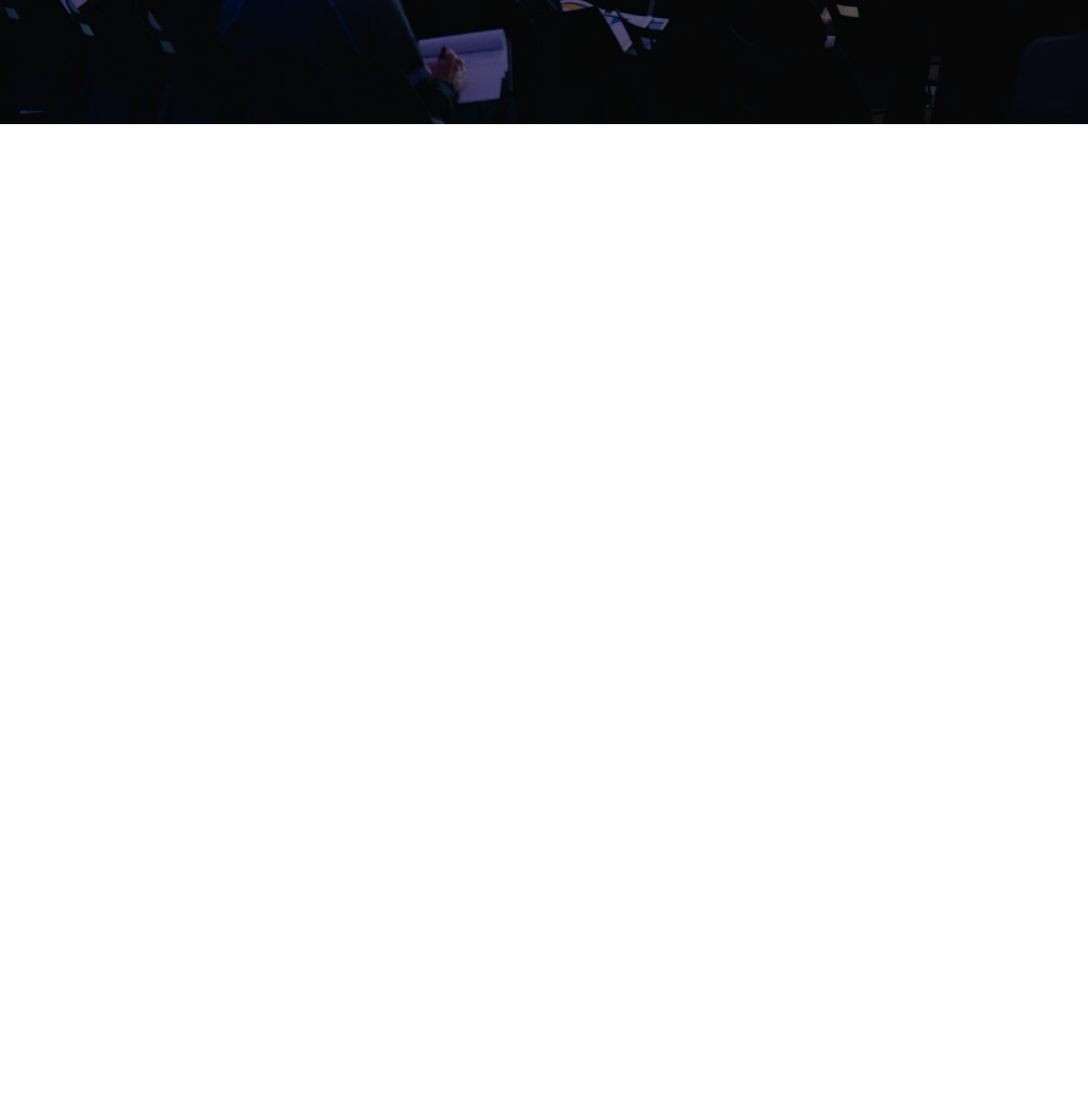
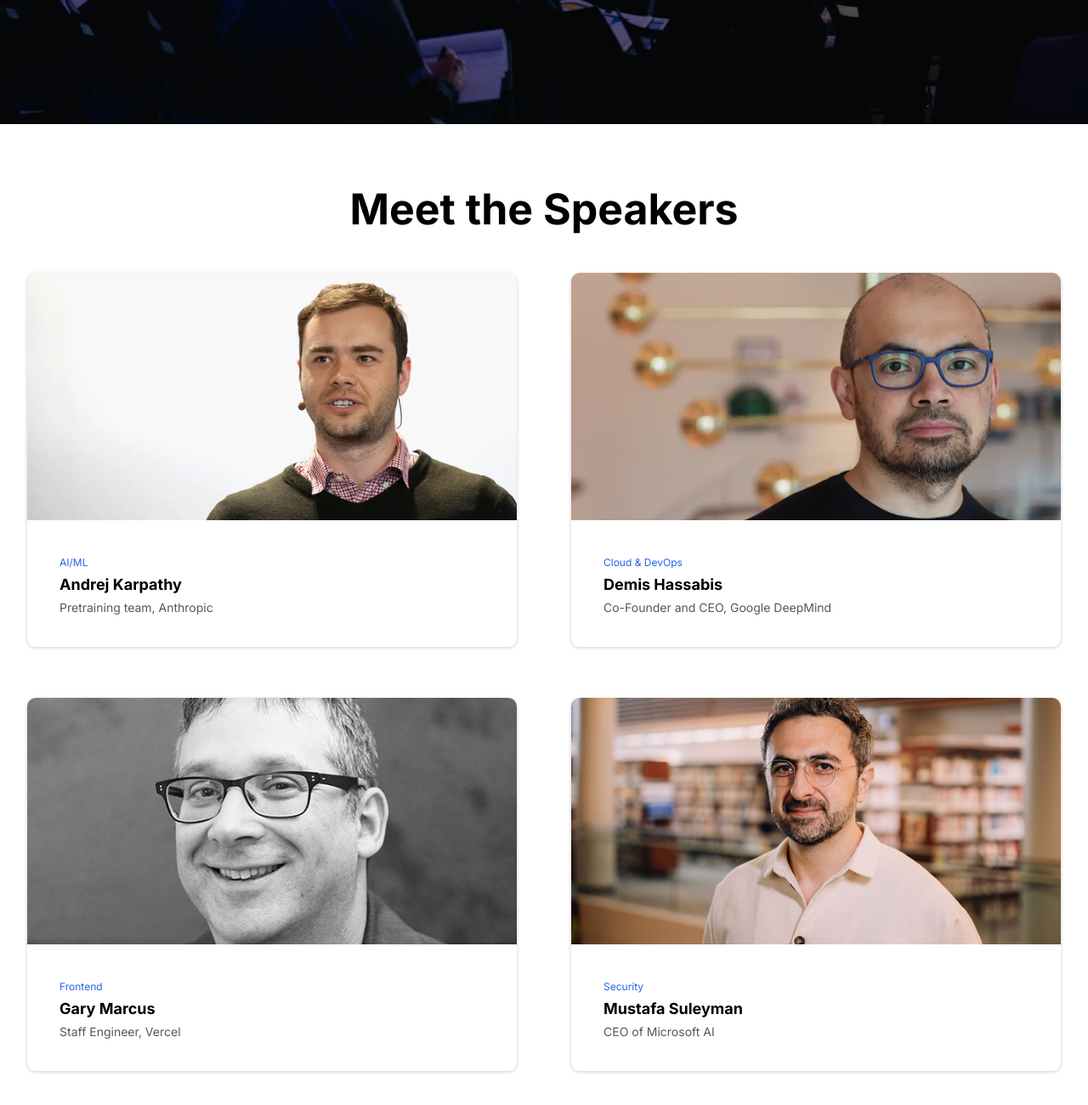
Before and after one commit to topu-00/B14-Assignment-01-DevConf-2026, a plain HTML site: page index.html in a window 1280 px wide. Shown: the part 720-2020 px from the top of the page at 85% size. Before the commit the page ends 866 px from the top, so only its background shows below. Drawn offline with Linux system fonts and the light colour scheme.

Commit message:
Complete Meet the Speakers Section

```diff
--- a/index.html
+++ b/index.html
@@ -45,6 +45,61 @@
 
     <!-- main  -->
     <main>
+        <div class="center">
+            <div class="heading">
+                <h2>Meet the Speakers</h2>
+            </div>
+            <div class="cards">
+                <div class="card card-1">
+                    <div><img src="./assets/andrej.png" alt=""></div>
+                    <div class="discribe">
+                        <div class="label">
+                            AI/ML
+                        </div>
+                        <div class="speaker-name">
+                            Andrej Karpathy
+                        </div>
+                        <div class="speaker-title">Pretraining team, Anthropic</div>
+                    </div>
+                </div>
+                <div class="card card-2">
+                    <div><img src="./assets/demis.png" alt=""></div>
+                    <div class="discribe">
+                        <div class="label">
+                            Cloud & DevOps
+                        </div>
+                        <div class="speaker-name">
+                            Demis Hassabis
+                        </div>
+                        <div class="speaker-title">Co-Founder and CEO, Google DeepMind</div>
+                    </div>
+                </div>
+                <div class="card card-3">
+                    <div><img src="./assets/gary.png" alt=""></div>
+                    <div class="discribe">
+                        <div class="label">
+                            Frontend
+                        </div>
+                        <div class="speaker-name">
+                            Gary Marcus
+                        </div>
+                        <div class="speaker-title">Staff Engineer, Vercel</div>
+                    </div>
+                </div>
+                <div class="card card-4">
+                    <div><img src="./assets/mustafa.png" alt=""></div>
+                    <div class="discribe">
+                        <div class="label">
+                            Security
+                        </div>
+                        <div class="speaker-name">
+                            Mustafa Suleyman
+                        </div>
+                        <div class="speaker-title">CEO of Microsoft AI</div>
+                    </div>
+                </div>
+            </div>
+        </div>
 
     </main>
 
--- a/style.css
+++ b/style.css
@@ -111,3 +111,70 @@ p,
     font-weight: bold;
     margin-top: 150px;
 }
+
+
+/* -------Hero Section End------ */
+
+
+
+/* -------Cards Section------ */
+
+
+.center {
+    display: flex;
+    flex-direction: column;
+    align-items: center;
+    justify-content: center;
+}
+
+.heading h2 {
+    font-size: 50px;
+    margin-top: 70px;
+    margin-bottom: 45px;
+}
+
+.cards {
+    display: grid;
+    grid-template-columns: repeat(2, 1fr);
+    justify-items: center;
+}
+
+.card {
+    display: flex;
+    flex-direction: column;
+    box-shadow: 0 1px 4px rgba(0, 0, 0, 0.2);
+    border-radius: 10px;
+    width: 90%;
+    margin-bottom: 60px;
+}
+
+.card div img {
+    border-top-left-radius: 10px;
+    border-top-right-radius: 10px;
+    width: 100%;
+    object-fit: cover;
+}
+
+.discribe {
+    margin: 30px;
+}
+
+.label {
+    font-size: 12px;
+    color: #2563EB;
+    margin: 8px;
+}
+
+.speaker-name {
+    font-size: 18px;
+    font-weight: bold;
+    margin-left: 8px;
+}
+
+.speaker-title {
+    font-size: 14px;
+    margin: 8px;
+    color: #575757;
+}
+
+/* -------Cards Section End------ */
```
